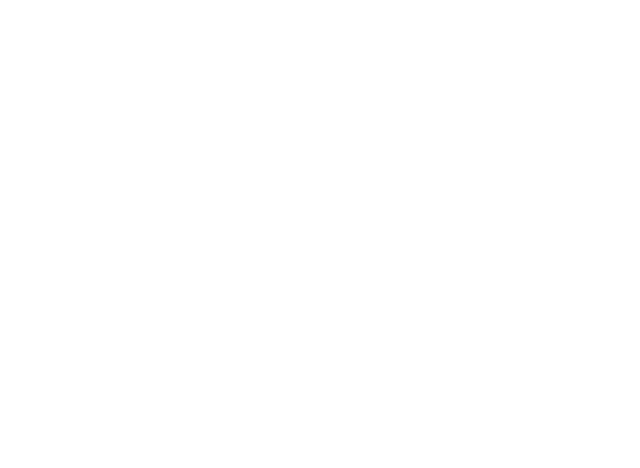
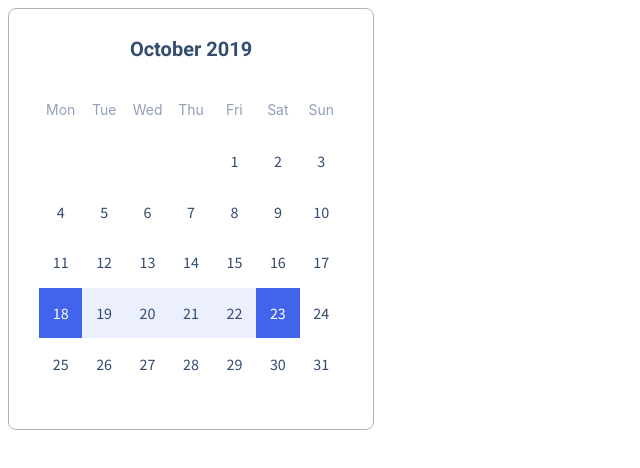
Before and after one commit to js-tasks-ru/htmlcss-20221107_leo-kazachenko, a website: page 05-lection3/03-calendar/index.html in a window 1280 px wide. Shown: the whole page, without its empty margins (0-640 px from the left). Drawn offline with Linux system fonts and the light colour scheme.

Commit message:
добавлен календарь

```diff
--- a/05-lection3/03-calendar/calendar.css
+++ b/05-lection3/03-calendar/calendar.css
@@ -0,0 +1,65 @@
+@import url('https://fonts.googleapis.com/css2?family=Source+Sans+Pro&display=swap');
+
+.calendar {
+    font-family: 'Inter', sans-serif;
+    font-weight: 400;
+    border: 1px solid #ACB5BD;
+    border-radius: 8px;
+    background: #FFF;
+    width: 100%;
+    max-width: 304px;
+    padding: 28px 30px 40px 30px;
+}
+
+.calendar__title {
+    font-size: 20px;
+    margin-bottom: 24px;
+    color: #334D6E;
+    font-weight: 600;
+    line-height: 24px;
+    text-align: center;
+
+}
+
+.calendar__wrapper {
+    position: relative;
+    padding-bottom: 100%;
+}
+
+.calendar__inner {
+    position: absolute;
+    display: grid;
+    grid-template-columns: repeat(7, 1fr);
+    grid-template-rows: repeat(6, 1fr);
+    top: 0;
+    left: 0;
+    right: 0;
+    bottom: 0;
+}
+
+.calendar__item {
+    font-family: 'Source Sans Pro', sans-serif;
+    font-weight: 400;
+    color: #334D6E;
+    font-size: 16px;
+    line-height: 20px;
+    display: flex;
+    justify-content: center;
+    align-items: center;
+}
+
+.calendar__item_day {
+    font-family: 'Inter', sans-serif;
+    font-weight: 400;
+    font-size: 14px;
+    color: #90A0B7;
+}
+
+.calendar__item_active {
+    background: #4263EB;
+    color: #FFF;
+}
+
+.calendar__item_active_Color {
+    background: rgba(160, 177, 245, 0.2);
+}
--- a/05-lection3/03-calendar/index.html
+++ b/05-lection3/03-calendar/index.html
@@ -1,12 +1,60 @@
 <!DOCTYPE html>
 <!-- Страница с календарем -->
-<html lang="ru">
+<html lang="en">
     <head>
         <link rel="stylesheet" href="../../assets/css/main.css">
         <link rel="stylesheet" href="./calendar.css">
         <title>Calendar</title>
     </head>
     <body>
-
+<div class="calendar">
+    <div class="calendar__title">October 2019</div>
+    <div class="calendar__wrapper">
+        <div class="calendar__inner">
+            <span class="calendar__item calendar__item_day">Mon</span>
+            <span class="calendar__item calendar__item_day">Tue</span>
+            <span class="calendar__item calendar__item_day">Wed</span>
+            <span class="calendar__item calendar__item_day">Thu</span>
+            <span class="calendar__item calendar__item_day">Fri</span>
+            <span class="calendar__item calendar__item_day">Sat</span>
+            <span class="calendar__item calendar__item_day">Sun</span>
+            <span class="calendar__item"></span>
+            <span class="calendar__item"></span>
+            <span class="calendar__item"></span>
+            <span class="calendar__item"></span>
+            <span class="calendar__item">1</span>
+            <span class="calendar__item">2</span>
+            <span class="calendar__item">3</span>
+            <span class="calendar__item">4</span>
+            <span class="calendar__item">5</span>
+            <span class="calendar__item">6</span>
+            <span class="calendar__item">7</span>
+            <span class="calendar__item">8</span>
+            <span class="calendar__item">9</span>
+            <span class="calendar__item">10</span>
+            <span class="calendar__item">11</span>
+            <span class="calendar__item">12</span>
+            <span class="calendar__item">13</span>
+            <span class="calendar__item">14</span>
+            <span class="calendar__item">15</span>
+            <span class="calendar__item">16</span>
+            <span class="calendar__item">17</span>
+            <span class="calendar__item calendar__item_active">18</span>
+            <span class="calendar__item calendar__item_active_Color">19</span>
+            <span class="calendar__item calendar__item_active_Color">20</span>
+            <span class="calendar__item calendar__item_active_Color">21</span>
+            <span class="calendar__item calendar__item_active_Color">22</span>
+            <span class="calendar__item calendar__item_active">23</span>
+            <span class="calendar__item">24</span>
+            <span class="calendar__item">25</span>
+            <span class="calendar__item">26</span>
+            <span class="calendar__item">27</span>
+            <span class="calendar__item">28</span>
+            <span class="calendar__item">29</span>
+            <span class="calendar__item">30</span>
+            <span class="calendar__item">31</span>
+        </div>
+    </div>
+</div>
     </body>
 </html>
```
